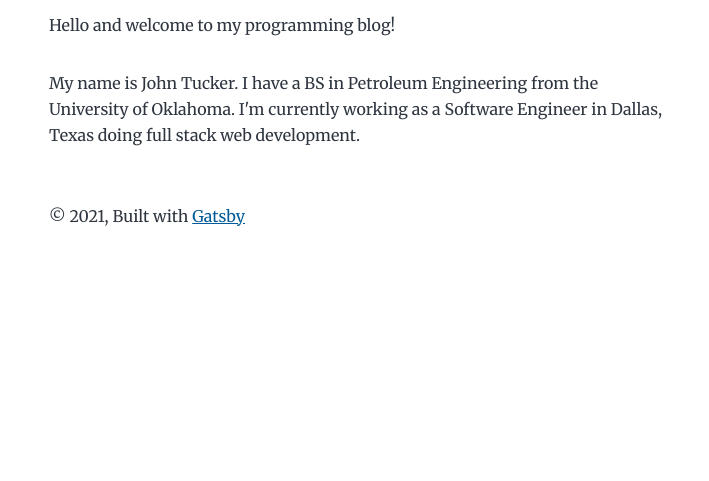
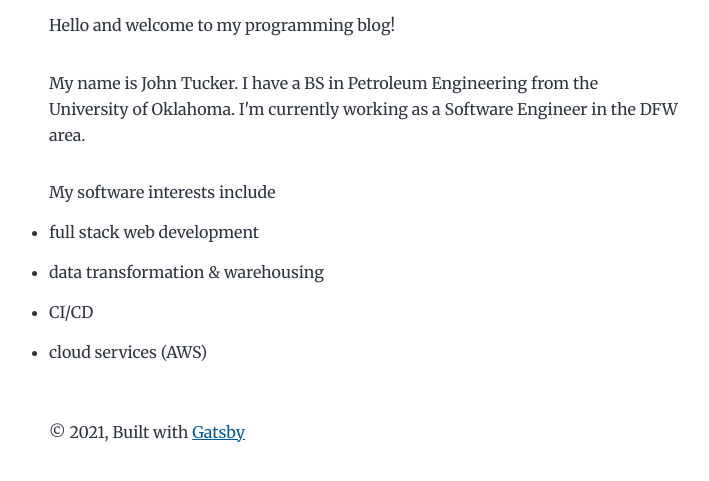
Before and after one commit to hydrospanner/jt-must-code, a Gatsby site: page /about in a window 1280 px wide. Shown: the part 173-654 px from the top of the page, without its empty margins (275-984 px from the left). Built offline with nearby package versions, Linux system fonts and the light colour scheme; Gatsby itself is replaced by a stand-in of ours.

Commit message:
content edit.

```diff
--- a/src/pages/about.js
+++ b/src/pages/about.js
@@ -16,9 +16,16 @@ const AboutPage = ({ data, location }) => {
       <p>
         My name is John Tucker.
         I have a BS in Petroleum Engineering from the University of Oklahoma.
-        I'm currently working as a Software Engineer in Dallas, Texas doing full
-        stack web development.
+        I'm currently working as a Software Engineer in the DFW area.
       </p>
+
+      <span>My software interests include</span>
+      <ul>
+        <li>full stack web development</li>
+        <li>data transformation & warehousing</li>
+        <li>CI/CD</li>
+        <li>cloud services (AWS)</li>
+      </ul>
     </Layout>
   )
 }
--- a/src/style.css
+++ b/src/style.css
@@ -312,7 +312,7 @@ a:focus {
 }
 
 .bio .social ul li {
-  padding-right: 5px;
+  padding-right: 10px;
 }
 
 .bio .authorSummary {
```
Also changed, not shown: content/blog/2015-12-15-asteriods/images/asteriods.png.
